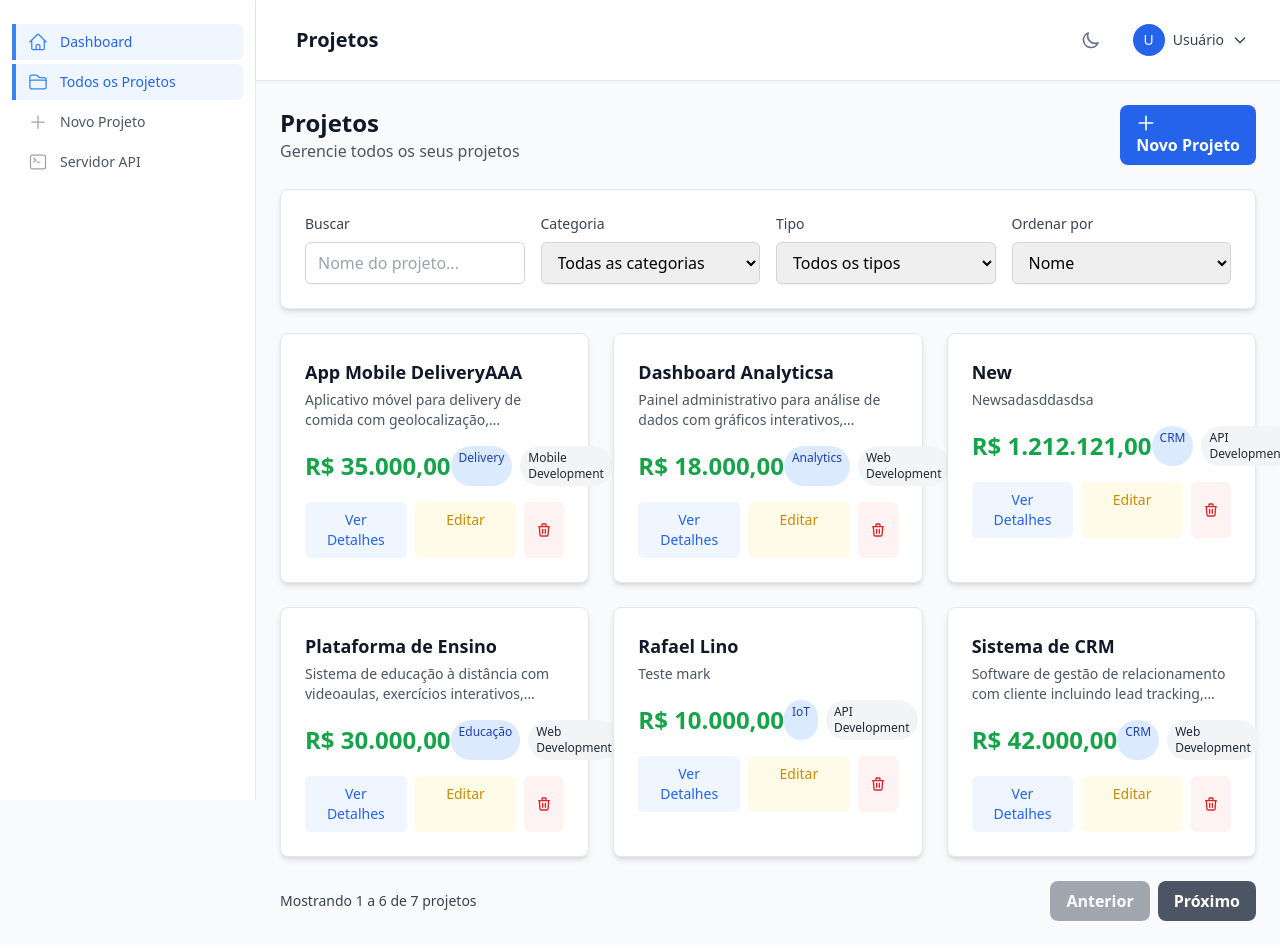
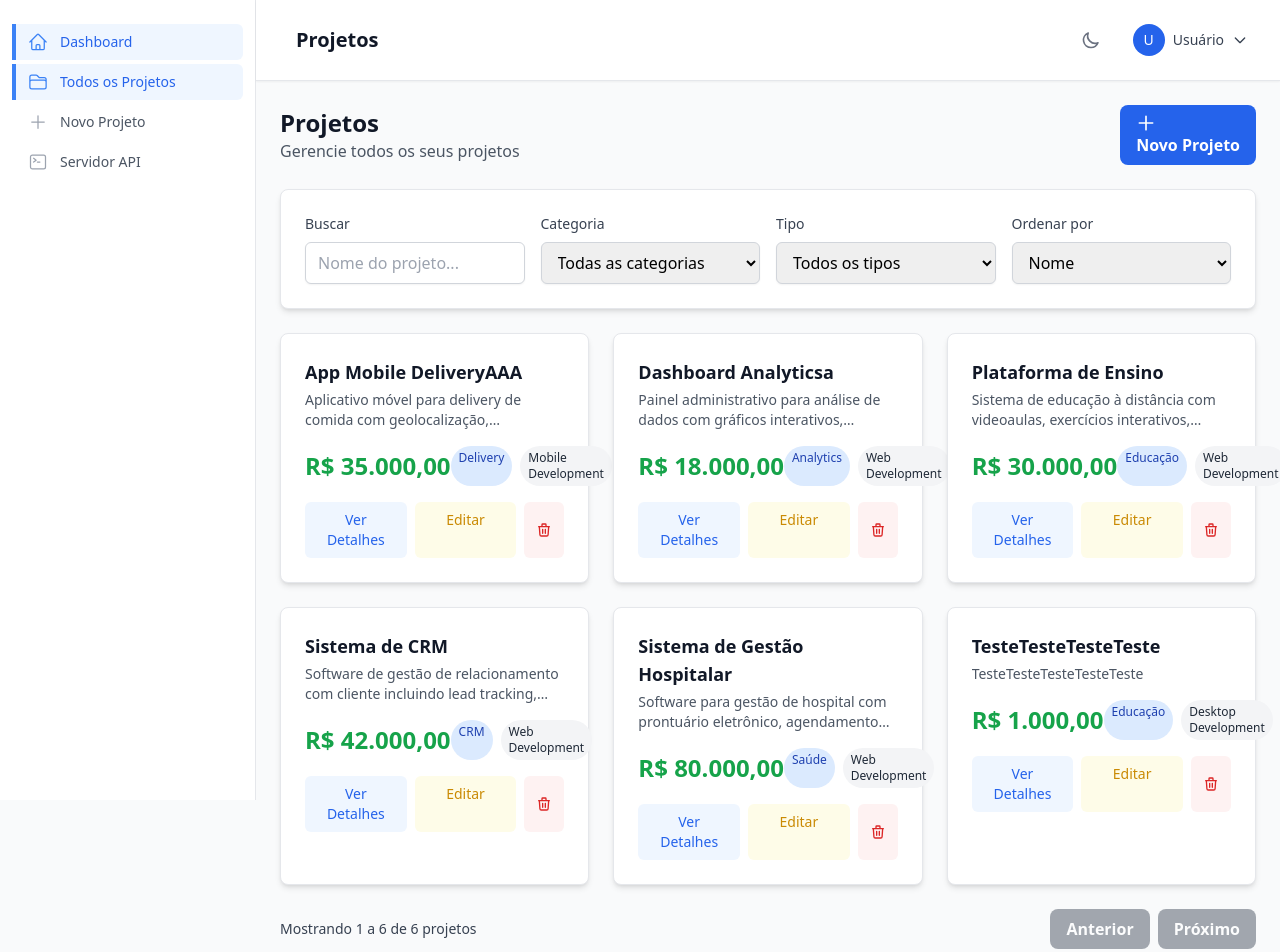
Before and after one commit to rafak7/gerenciador-de-projetos-V4, a Nuxt app: page /projetos in a window 1280 px wide. Shown: the top 952 px of the page. Built offline with nearby package versions, Linux system fonts and the light colour scheme; data requests are answered from the project's data file; sample sign-in values are in the browser's storage.

Commit message:
fix: corrige geração de IDs aleatórios na criação de projetos

```diff
--- a/db.json
+++ b/db.json
@@ -41,20 +41,12 @@
       "categoria": "Saúde"
     },
     {
-      "id": "25b5",
-      "nome": "Rafael Lino",
-      "descricao": "Teste mark",
-      "preco": 10000,
-      "categoria": "IoT",
-      "tipo": "API Development"
-    },
-    {
-      "id": "3b32",
-      "nome": "New",
-      "descricao": "Newsadasddasdsa",
-      "preco": 1212121,
-      "categoria": "CRM",
-      "tipo": "API Development"
+      "id": "7728",
+      "nome": "TesteTesteTesteTeste",
+      "descricao": "TesteTesteTesteTesteTeste",
+      "preco": 1000,
+      "categoria": "Educação",
+      "tipo": "Desktop Development"
     }
   ],
   "usuarios": [
--- a/stores/projetos.ts
+++ b/stores/projetos.ts
@@ -102,9 +102,27 @@ export const useProjetosStore = defineStore('projetos', () => {
     error.value = null
 
     try {
+      // Buscar todos os projetos para determinar o próximo ID
+      const allProjetos = await $fetch<Projeto[]>(`${config.public.apiBase}/projetos`)
+
+      // Encontrar o maior ID numérico existente
+      let maxId = 0
+      allProjetos.forEach(projeto => {
+        const id = parseInt(projeto.id.toString())
+        if (!isNaN(id) && id > maxId) {
+          maxId = id
+        }
+      })
+
+      // Gerar próximo ID sequencial
+      const nextId = (maxId + 1).toString()
+
+      // Criar projeto com ID sequencial
+      const projetoComId = { ...data, id: nextId }
+
       const newProjeto = await $fetch<Projeto>(`${config.public.apiBase}/projetos`, {
         method: 'POST',
-        body: data
+        body: projetoComId
       })
 
       // Atualizar lista local
```
